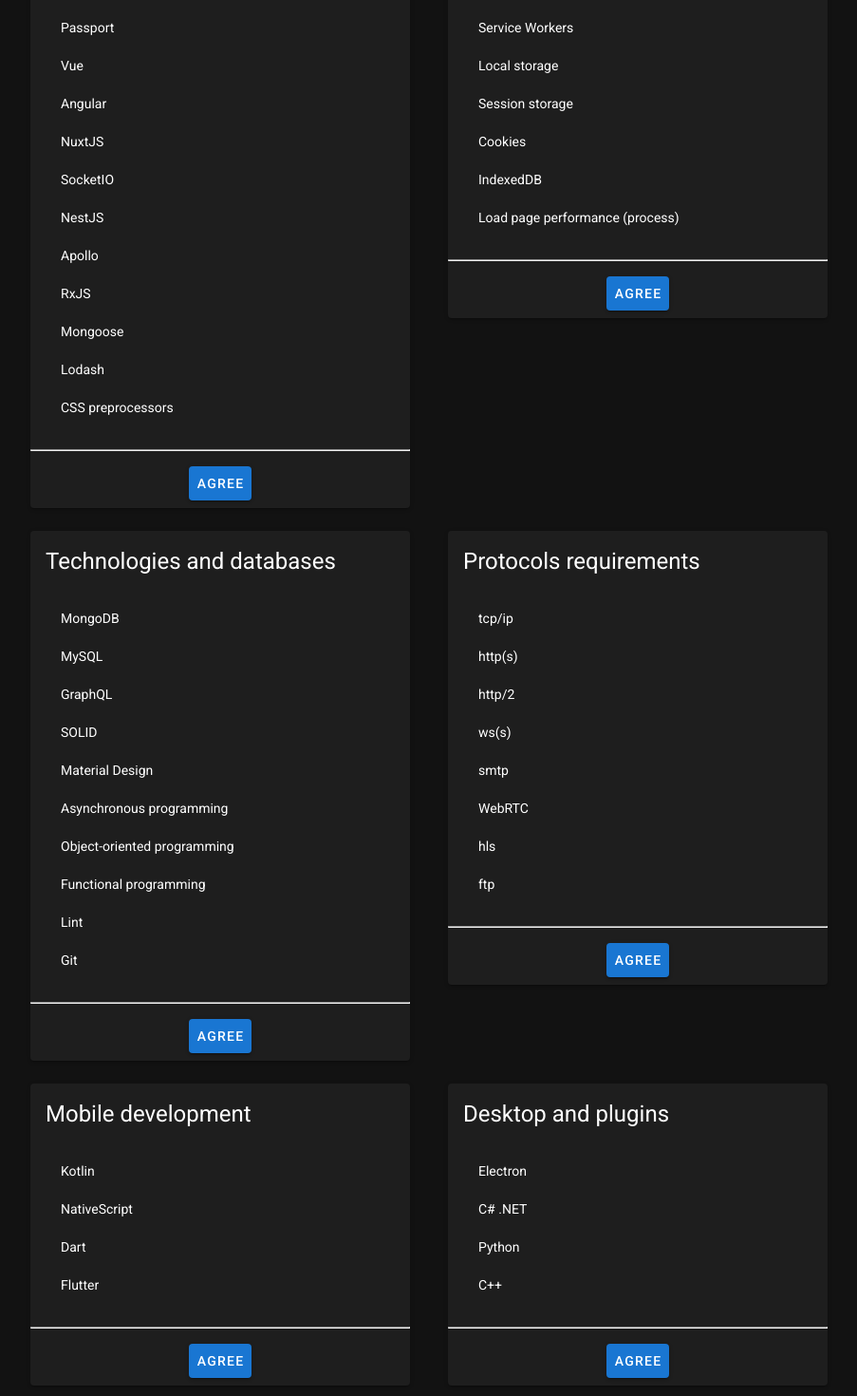
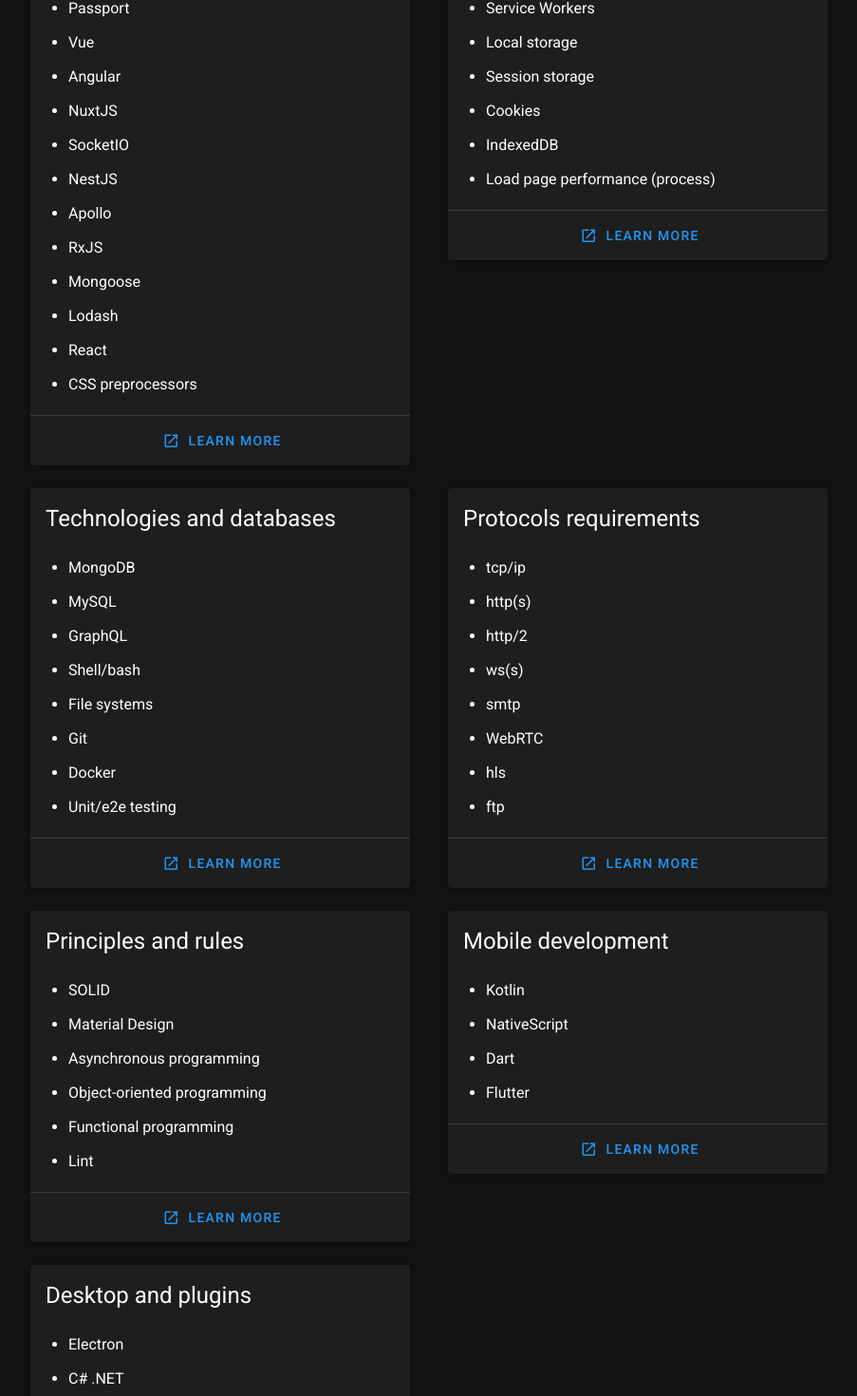
Before and after one commit to MarkYarchak/requirements, a Nuxt app: page / in a window 1280 px wide. Shown: the part 259-1729 px from the top of the page at 95% size, without its empty margins (180-1083 px from the left). Built offline with nearby package versions, Linux system fonts and the light colour scheme.

Commit message:
new markup

```diff
--- a/layouts/default.vue
+++ b/layouts/default.vue
@@ -4,13 +4,26 @@
       fixed
       app
     >
-      <v-toolbar-title>Developer requirements</v-toolbar-title>
+      <v-toolbar-title>
+        <strong>Developer requirements</strong>
+      </v-toolbar-title>
       <v-spacer />
       <v-btn
-        text
-        fab
+        icon
+        :large="$vuetify.breakpoint.smAndUp"
+        class="mr-5-sm"
+        target="_blank"
+        href="https://github.com/MarkYarchak"
       >
         <v-icon>mdi-github</v-icon>
+      </v-btn>
+      <v-btn
+        icon
+        class="mr-5-sm"
+        :large="$vuetify.breakpoint.smAndUp"
+        @click="$vuetify.theme.dark = !$vuetify.theme.dark"
+      >
+        <v-icon>mdi-theme-light-dark</v-icon>
       </v-btn>
     </v-app-bar>
     <v-content>
@@ -18,3 +31,11 @@
     </v-content>
   </v-app>
 </template>
+
+<style scoped>
+  @media (min-width: 600px) {
+    .mr-5-sm {
+      margin-right: 20px!important;
+    }
+  }
+</style>
--- a/pages/index.vue
+++ b/pages/index.vue
@@ -2,229 +2,50 @@
   <v-layout
     justify-center
     wrap
+    class="grid-width-block"
   >
-    <div class="pa-3 full-width-block card-center-height">
+    <div
+      v-for="(requirementsBlock, reqIndex) in requirementsList"
+      :key="reqIndex"
+      class="pa-3 card-center-height"
+    >
       <v-card
         max-width="400"
         width="100%"
       >
         <v-card-title class="headline">
-          WEB development
+          {{ requirementsBlock.title }}
         </v-card-title>
-        <v-card-text>
+        <div style="padding: 0 16px">
           <v-list dense>
-            <v-list-item
-              v-for="(req, reqI) in webRequirementsList"
+            <ul>
+              <li
+                v-for="(req, reqI) in requirementsBlock.list"
                 :key="reqI"
-              dense
+                style="min-height: 36px"
               >
                 {{ req }}
-            </v-list-item>
+              </li>
+            </ul>
           </v-list>
-        </v-card-text>
-        <hr class="mb-2">
+        </div>
+        <v-divider />
         <v-card-actions>
-          <v-spacer />
+          <div style="flex-grow: 1;"></div>
           <v-btn
-            color="primary"
+            color="blue"
             nuxt
+            text
+            block
             @click="agreeWithRequirementsDialog = true"
           >
-            Agree
+            <v-icon left>mdi-open-in-new</v-icon>
+            Learn more
           </v-btn>
-          <v-spacer />
+          <div style="flex-grow: 1;"></div>
         </v-card-actions>
       </v-card>
     </div>
-
-    <div class="pa-3 full-width-block card-center-height">
-      <v-card
-        max-width="400"
-        width="100%"
-      >
-        <v-card-title class="headline">
-          Browser and dev-tools
-        </v-card-title>
-        <v-card-text>
-          <v-list dense>
-            <v-list-item
-              v-for="(req, reqI) in browserRequirements"
-              :key="reqI"
-              dense
-            >
-              {{ req }}
-            </v-list-item>
-          </v-list>
-        </v-card-text>
-        <hr class="mb-2">
-        <v-card-actions>
-          <v-spacer />
-          <v-btn
-            color="primary"
-            nuxt
-            @click="agreeWithRequirementsDialog = true"
-          >
-            Agree
-          </v-btn>
-          <v-spacer />
-        </v-card-actions>
-      </v-card>
-    </div>
-
-    <div class="pa-3 full-width-block card-center-height">
-      <v-card
-        max-width="400"
-        width="100%"
-      >
-        <v-card-title class="headline">
-          Technologies and databases
-        </v-card-title>
-        <v-card-text>
-          <v-list dense>
-            <v-list-item
-              v-for="(req, reqI) in technologiesRequirementsList"
-              :key="reqI"
-              dense
-            >
-              {{ req }}
-            </v-list-item>
-          </v-list>
-        </v-card-text>
-        <hr class="mb-2">
-        <v-card-actions>
-          <v-spacer />
-          <v-btn
-            color="primary"
-            nuxt
-            @click="agreeWithRequirementsDialog = true"
-          >
-            Agree
-          </v-btn>
-          <v-spacer />
-        </v-card-actions>
-      </v-card>
-    </div>
-
-    <div class="pa-3 full-width-block card-center-height">
-      <v-card
-        max-width="400"
-        width="100%"
-      >
-        <v-card-title class="headline">
-          Protocols requirements
-        </v-card-title>
-        <v-card-text>
-          <v-list dense>
-            <v-list-item
-              v-for="(req, reqI) in networkAndProtocolsList"
-              :key="reqI"
-              dense
-            >
-              {{ req }}
-            </v-list-item>
-          </v-list>
-        </v-card-text>
-        <hr class="mb-2">
-        <v-card-actions>
-          <v-spacer />
-          <v-btn
-            color="primary"
-            nuxt
-            @click="agreeWithRequirementsDialog = true"
-          >
-            Agree
-          </v-btn>
-          <v-spacer />
-        </v-card-actions>
-      </v-card>
-    </div>
-
-    <div class="pa-3 full-width-block card-center-height">
-      <v-card
-        max-width="400"
-        width="100%"
-      >
-        <v-card-title class="headline">
-          Mobile development
-        </v-card-title>
-        <v-card-text>
-          <v-list dense>
-            <v-list-item
-              v-for="(req, reqI) in mobileRequirementsList"
-              :key="reqI"
-              dense
-            >
-              {{ req }}
-            </v-list-item>
-          </v-list>
-        </v-card-text>
-        <hr class="mb-2">
-        <v-card-actions>
-          <v-spacer />
-          <v-btn
-            color="primary"
-            nuxt
-            @click="agreeWithRequirementsDialog = true"
-          >
-            Agree
-          </v-btn>
-          <v-spacer />
-        </v-card-actions>
-      </v-card>
-    </div>
-
-    <div class="pa-3 full-width-block card-center-height">
-      <v-card
-        max-width="400"
-        width="100%"
-      >
-        <v-card-title class="headline">
-          Desktop and plugins
-        </v-card-title>
-        <v-card-text>
-          <v-list dense>
-            <v-list-item
-              v-for="(req, reqI) in desktopRequirementsList"
-              :key="reqI"
-              dense
-            >
-              {{ req }}
-            </v-list-item>
-          </v-list>
-        </v-card-text>
-        <hr class="mb-2">
-        <v-card-actions>
-          <v-spacer />
-          <v-btn
-            color="primary"
-            nuxt
-            @click="agreeWithRequirementsDialog = true"
-          >
-            Agree
-          </v-btn>
-          <v-spacer />
-        </v-card-actions>
-      </v-card>
-    </div>
-
-    <v-dialog
-      v-model="agreeWithRequirementsDialog"
-      width="300"
-    >
-      <v-card>
-        <v-card-title>Thanks</v-card-title>
-        <v-card-text>Thank you for requirements agreement</v-card-text>
-        <v-card-actions>
-          <v-btn
-            text
-            block
-            @click="agreeWithRequirementsDialog = false"
-          >
-            Close
-          </v-btn>
-        </v-card-actions>
-      </v-card>
-    </v-dialog>
   </v-layout>
 </template>
 
@@ -233,7 +54,10 @@
   data() {
     return {
       agreeWithRequirementsDialog: false,
-      webRequirementsList: [
+      requirementsList: [
+        {
+          title: 'WEB development',
+          list: [
             'NodeJS',
             'TypeScript',
             'Express',
@@ -247,33 +71,40 @@
             'RxJS',
             'Mongoose',
             'Lodash',
+            'React',
             'CSS preprocessors'
           ],
-      mobileRequirementsList: [
-        'Kotlin',
-        'NativeScript',
-        'Dart',
-        'Flutter',
+        },
+        {
+          title: 'Browser and dev-tools',
+          list: [
+            'Network',
+            'Console',
+            'Inspector (and debugger)',
+            'Service Workers',
+            'Local storage',
+            'Session storage',
+            'Cookies',
+            'IndexedDB',
+            'Load page performance (process)'
           ],
-      desktopRequirementsList: [
-        'Electron',
-        'C# .NET',
-        'Python',
-        'C++',
-      ],
-      technologiesRequirementsList: [
+        },
+        {
+          title: 'Technologies and databases',
+          list: [
             'MongoDB',
             'MySQL',
             'GraphQL',
-        'SOLID',
-        'Material Design',
-        'Asynchronous programming',
-        'Object-oriented programming',
-        'Functional programming',
-        'Lint',
+            'Shell/bash',
+            'File systems',
             'Git',
+            'Docker',
+            'Unit/e2e testing'
           ],
-      networkAndProtocolsList: [
+        },
+        {
+          title: 'Protocols requirements',
+          list: [
             'tcp/ip',
             'http(s)',
             'http/2',
@@ -283,16 +114,36 @@
             'hls',
             'ftp',
           ],
-      browserRequirements: [
-        'Network',
-        'Console',
-        'Inspector (and debugger)',
-        'Service Workers',
-        'Local storage',
-        'Session storage',
-        'Cookies',
-        'IndexedDB',
-        'Load page performance (process)'
+        },
+        {
+          title: 'Principles and rules',
+          list: [
+            'SOLID',
+            'Material Design',
+            'Asynchronous programming',
+            'Object-oriented programming',
+            'Functional programming',
+            'Lint',
+          ],
+        },
+        {
+          title: 'Mobile development',
+          list: [
+            'Kotlin',
+            'NativeScript',
+            'Dart',
+            'Flutter',
+          ],
+        },
+        {
+          title: 'Desktop and plugins',
+          list: [
+            'Electron',
+            'C# .NET',
+            'Python',
+            'C/C++',
+          ],
+        },
       ],
     };
   },
@@ -308,4 +159,12 @@
     width: 100%;
     max-width: 440px;
   }
+
+  .grid-width-block {
+    display: grid;
+    max-width: 100%;
+    width: 100%;
+    grid-template-columns: repeat(auto-fill, minmax(320px, 440px));
+    grid-template-rows: repeat(auto-fill, minmax(min-content, min-content));
+  }
 </style>
```
Lines whose indentation alone changed are shown as unchanged.
